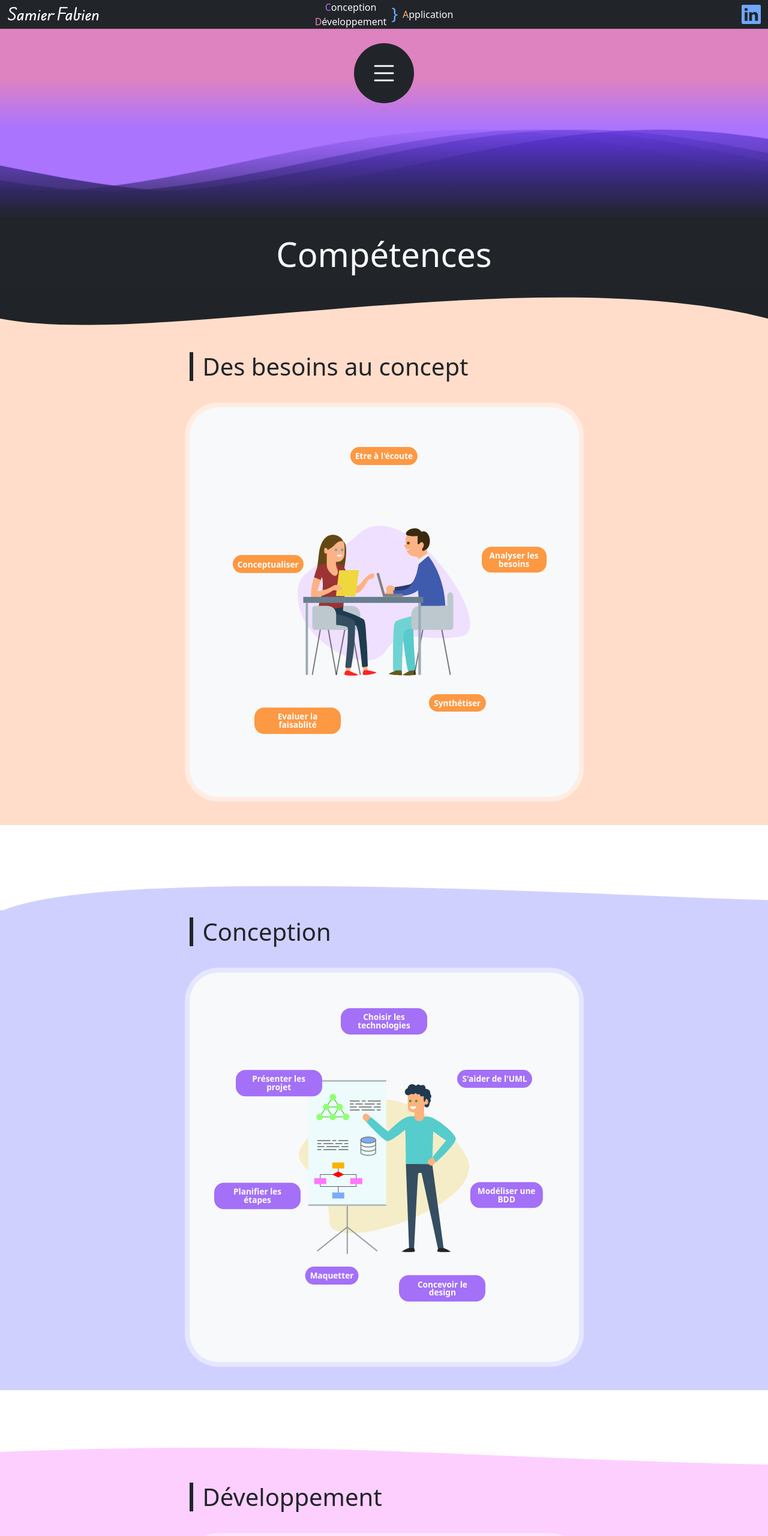
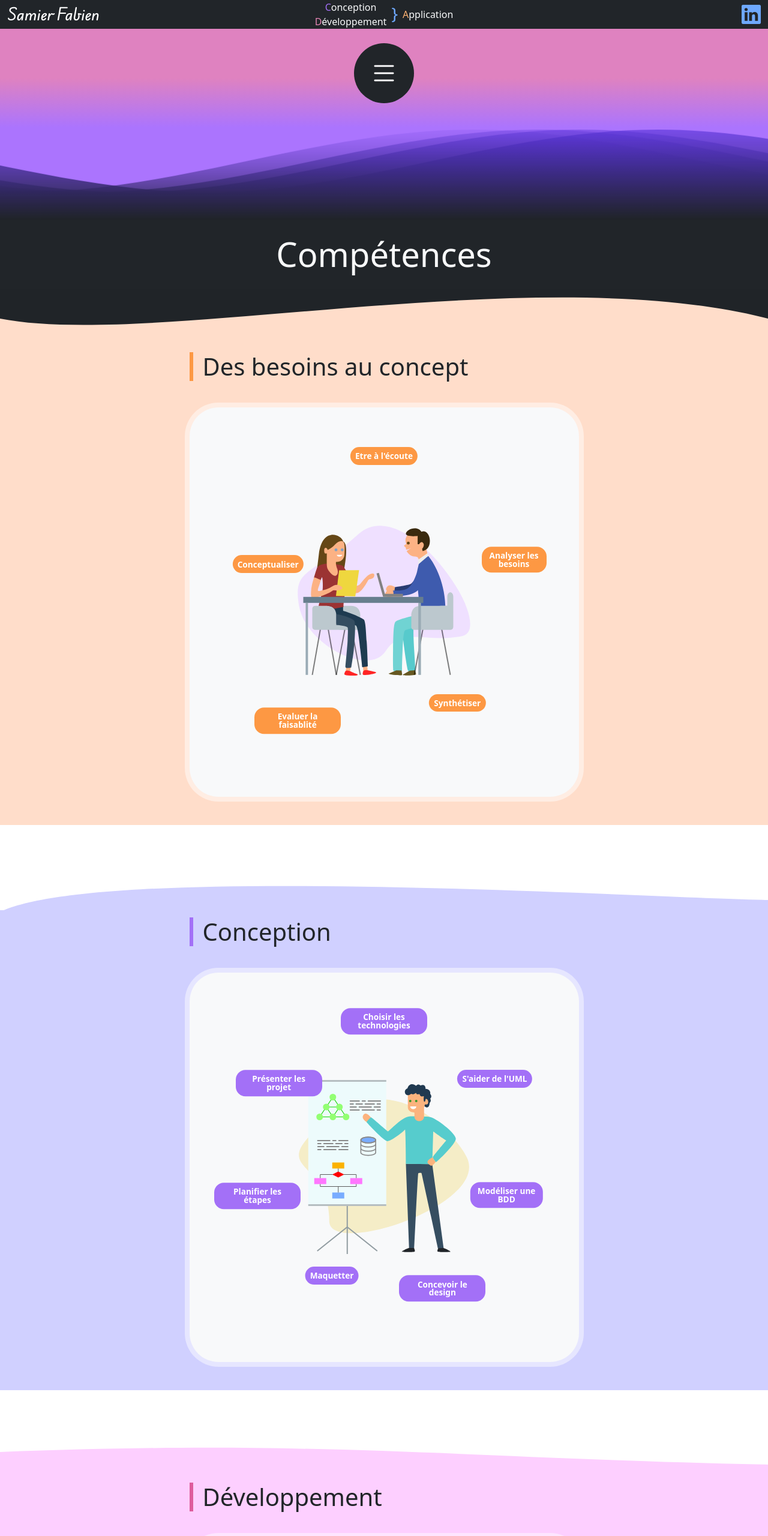
Before and after one commit to samier-fabien/samier_fabien_cv, a React (Vite) app: page /competences in a window 1280 px wide. Shown: the top 2560 px of the page at 60% size. Built offline with nearby package versions, Linux system fonts and the light colour scheme.

Commit message:
Skills: ajout de couleurs sur les bordure à gauche des titres

```diff
--- a/src/routes/Skills.jsx
+++ b/src/routes/Skills.jsx
@@ -26,7 +26,7 @@ export default function Skills() {
       />
       <ParallaxContainer containerClasses="parallax-bg-color-orange">
         <div className="col-12 col-sm-12 col-md-10 col-lg-8 col-xl-7 col-xxl-6">
-          <h2 className="h1 parallax-title">Des besoins au concept</h2>
+          <h2 className="h1 parallax-title border-orange-400">Des besoins au concept</h2>
         </div>
         <div
           ref={firstParallaxColRef}
@@ -55,7 +55,7 @@ export default function Skills() {
       />
       <ParallaxContainer containerClasses="parallax-bg-color-purple">
         <div className="col-12 col-sm-12 col-md-10 col-lg-8 col-xl-7 col-xxl-6">
-          <h2 className="h1 parallax-title">Conception</h2>
+          <h2 className="h1 parallax-title border-indigo-300">Conception</h2>
         </div>
         <div
           ref={secondParallaxColRef}
@@ -86,7 +86,7 @@ export default function Skills() {
       />
       <ParallaxContainer containerClasses="parallax-bg-color-pink">
         <div className="col-12 col-sm-12 col-md-10 col-lg-8 col-xl-7 col-xxl-6">
-          <h2 className="h1 parallax-title">Développement</h2>
+          <h2 className="h1 parallax-title border-pink-400">Développement</h2>
         </div>
         <div
           ref={thirdParallaxColRef}
```
